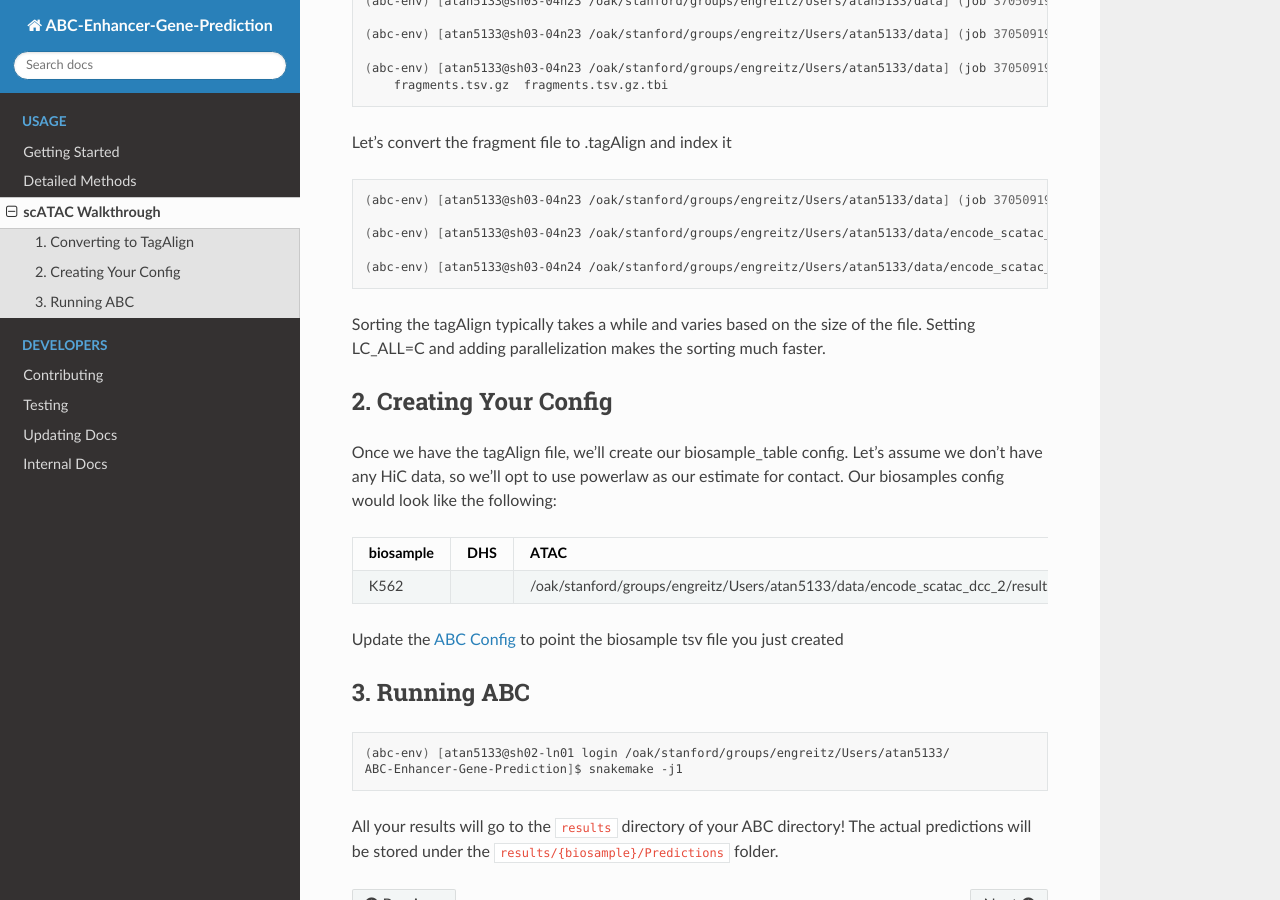
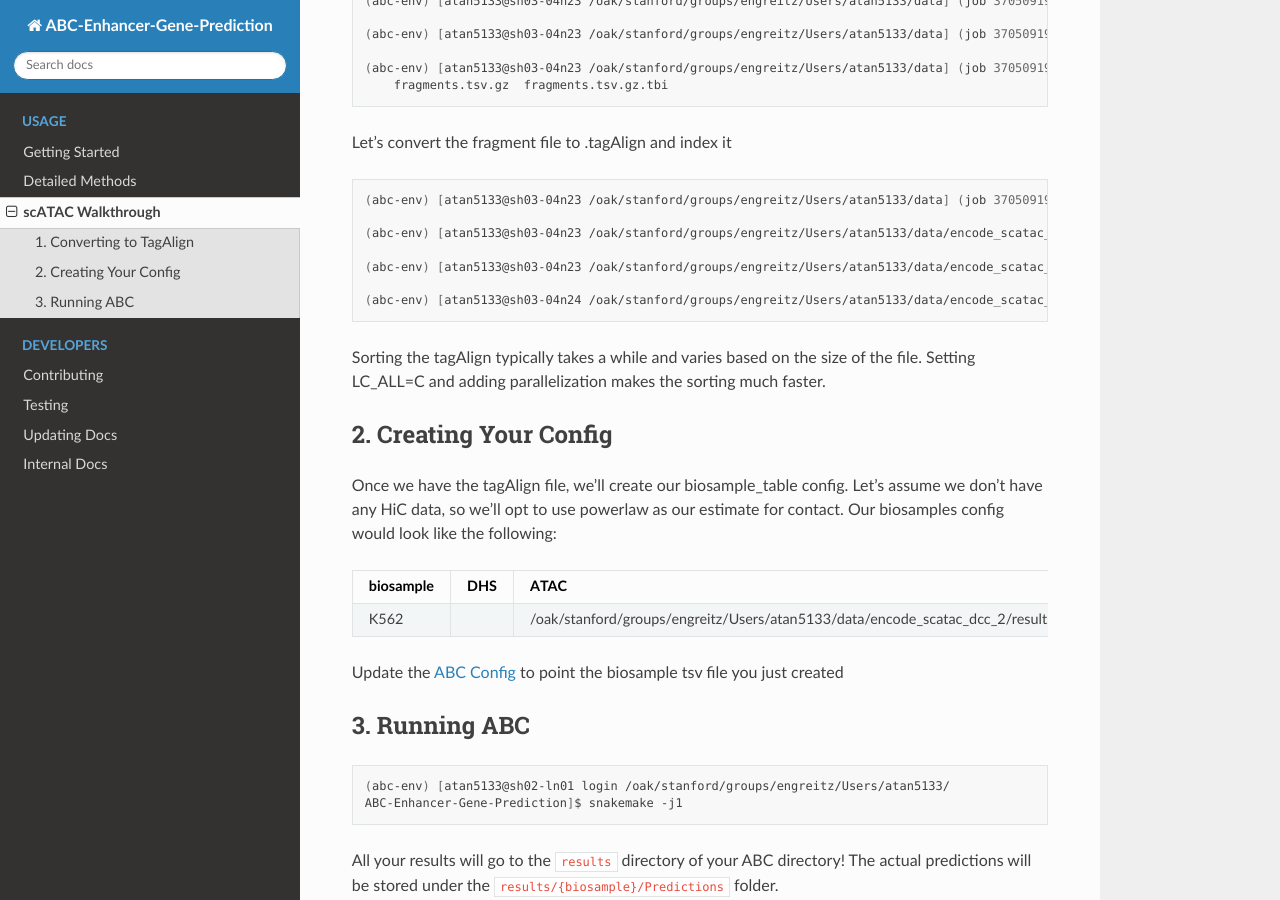
Before and after one commit to broadinstitute/ABC-Enhancer-Gene-Prediction, a Sphinx documentation site: the page built from docs/usage/scATAC.rst, in a window 1280 px wide and 900 px high, scrolled down 553 px. Built offline with Sphinx 7.4.7 and the Read the Docs theme 2.0.0, drawn with Linux system fonts in a browser that asks for light colours.

Commit message:
update docs

```diff
--- a/docs/usage/scATAC.rst
+++ b/docs/usage/scATAC.rst
@@ -32,6 +32,8 @@ Let's convert the fragment file to .tagAlign and index it
     (abc-env) [atan5133@sh03-04n23 /oak/stanford/groups/engreitz/Users/atan5133/data] (job 37050919) $ cd encode_scatac_dcc_2/results/ENCSR308ZGJ-1/fragments
 
     (abc-env) [atan5133@sh03-04n23 /oak/stanford/groups/engreitz/Users/atan5133/data/encode_scatac_dcc_2/results/ENCSR308ZGJ-1/fragments] (job 37050919) $ LC_ALL=C zcat fragments.tsv.gz | sed '/^#/d' | awk -v OFS='\t' '{mid=int(($2+$3)/2); print $1,$2,mid,"N",1000,"+"; print $1,mid,$3,"N",1000,"-"}' | sort -k 1,1V -k 2,2n -k3,3n --parallel 5 | bgzip -c > tagAlign.gz  # Adjust --parallel 5 based on number of cpus you have. The more cpus, the faster
+
+    (abc-env) [atan5133@sh03-04n23 /oak/stanford/groups/engreitz/Users/atan5133/data/encode_scatac_dcc_2/results/ENCSR308ZGJ-1/fragments] (job 37050919) $ export LC_ALL=  # Resets the LC_ALL env variable to the default
 
     (abc-env) [atan5133@sh03-04n24 /oak/stanford/groups/engreitz/Users/atan5133/data/encode_scatac_dcc_2/results/ENCSR308ZGJ-1/fragments] (job 37151429) $ tabix -p bed tagAlign.gz
 
```
